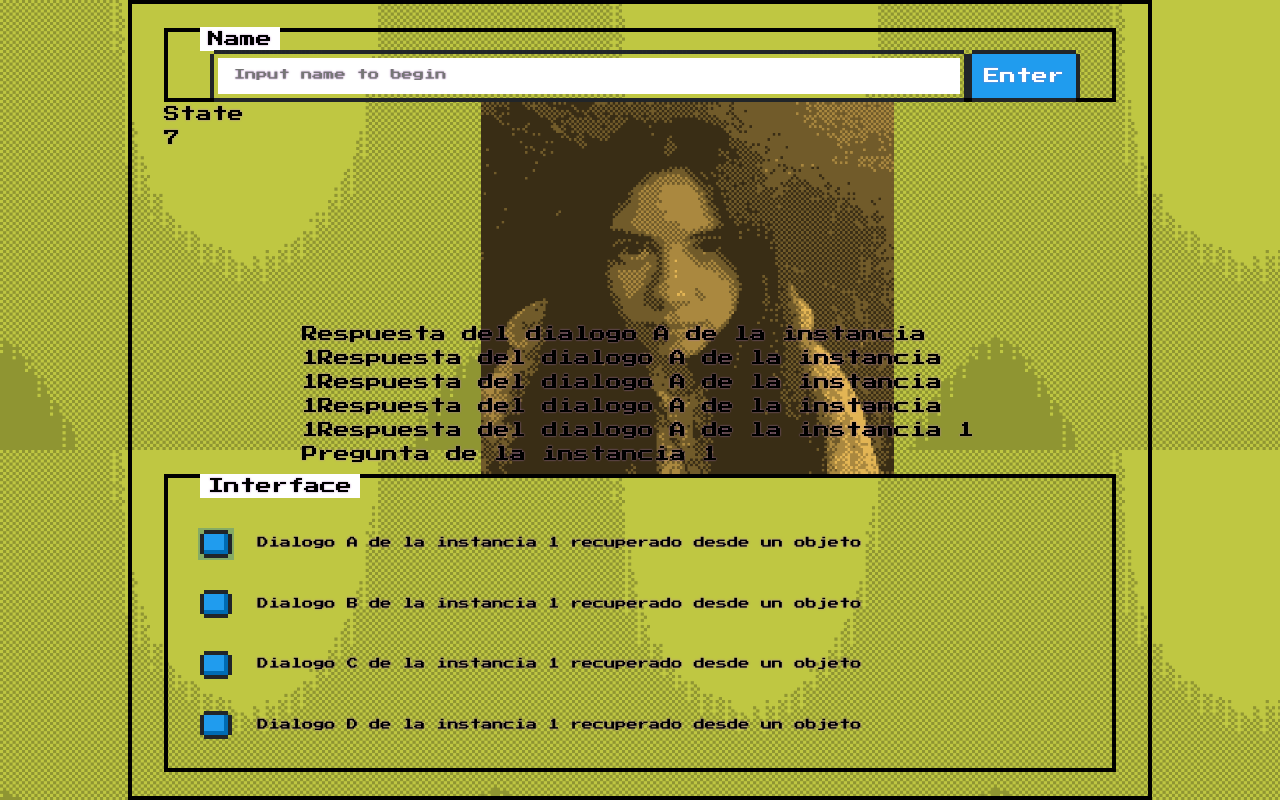
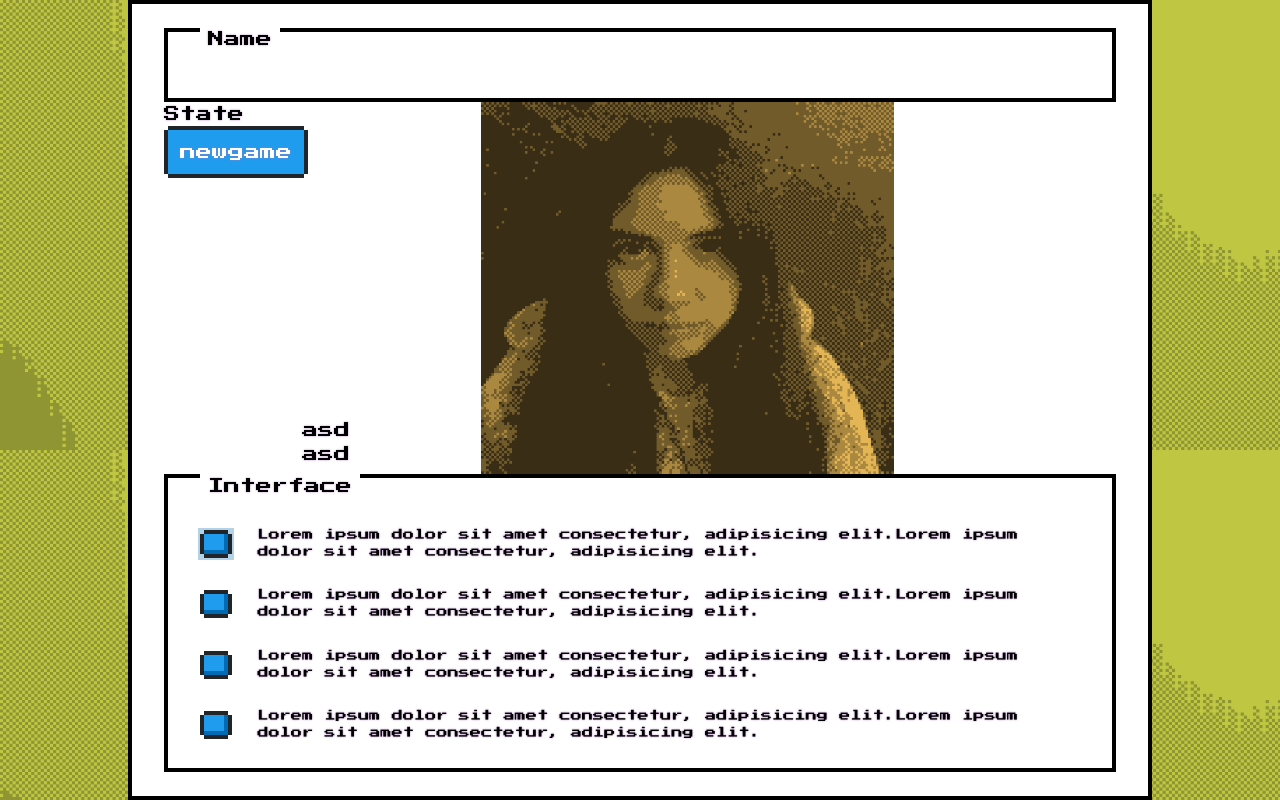
Before and after one commit to nicoflorentin/dialog-simulator, a plain HTML site: page index.html in a window 1280 px wide. Both pictures are taken after a click on the button 216 px from the left and 543 px from the top of the page. Drawn offline with nearby package versions, Linux system fonts and the light colour scheme.

Commit message:
Agregar sistema de guardado en local

```diff
--- a/index.html
+++ b/index.html
@@ -33,13 +33,14 @@
                 <!-- div para el input del jugador -->
                 <div class= "headBar__flex nes-field" id="nameDiv">
                     <input type="text" id="nameForm" name="nameForm" class="nes-input headBar__input" placeholder="Input name to begin">
-                    <input class="nes-btn is-primary" type="button" onclick="clickName()" value="Enter">
+                    <input class="nes-btn is-primary" type="button" onclick="storeName()" value="Enter">
                 </div>
         </div>
         <!--estadisticas  -->
         <div class="estadisticas">
             <div>State</div>
             <div id="statisticsShow"></div>
+            <input class="boton nes-btn is-primary" type="button" value="newgame" onclick="newGame()"></input>
         </div>
         <!--escenario -->
         <div class="scene">
@@ -65,6 +66,7 @@
                     <div class="botonCuadro"><button class="boton nes-btn is-primary" onclick="buttonPress('b')"></button></div>
                     <div class="botonCuadro"><button class="boton nes-btn is-primary" onclick="buttonPress('c')"></button></div>
                     <div class="botonCuadro"><button class="boton nes-btn is-primary" onclick="buttonPress('d')"></button></div>
+
                 </div>
                 <!-- dialogos -->
                 <div class="cuadroDialogos">
--- a/script.js
+++ b/script.js
@@ -1,35 +1,57 @@
 console.log("script OK");
+
+//////////////////////////////
+// DECLARACION DE VARIABLES //
+//////////////////////////////
 
 var instance = 1;
 var state = 10;
-var playerName = "";
+var playerName = playerName = localStorage.getItem("playerName");
 
-// FUNCION PARA GUARDAR EL NOMBRE, Y OCULATAR EL INPUT
-function clickName() {
-    console.log('Button OK');
-    let name = document.getElementById("nameForm").value;
+//////////////////////////////
+// DECLARACION DE FUNCIONES //
+//////////////////////////////
 
-    // ELIMINAR FORMULARIO
-    let item = document.getElementById("nameDiv");
-    item.parentNode.removeChild(item);
+// FUNCION ELIMINAR FORMULARIO
+function eraseForm() {
 
-    // AGREGAR NAME AL DOM
-    let headContainer = document.getElementById("headBar");
-    let paragraph = document.createElement("P");
-    let text = document.createTextNode(name);
-    paragraph.appendChild(text);
-    headContainer.appendChild(paragraph);
+    // eliminar formulario
+    let formDiv = document.getElementById("nameDiv");
+    formDiv.parentNode.removeChild(formDiv);
+    // agregar name al dom
+    let headDiv = document.getElementById("headBar");
+    let p = document.createElement("P");
+    p.innerHTML = playerName;
+    headDiv.appendChild(p);
+}
 
-    // GUARDAR NOMBRE EN VARIABLE GLOBAL
-    playerName = name;
+// FUNCION GUARDAR EL NOMBRE, MOSTRAR NOMBRE Y OCULTAR INPUT
+function storeName() {
 
-};
+    // recuperar nombre del input
+    let nameValue = document.getElementById("nameForm").value;
+    // guardar nombre en variable global y en storage
+    playerName = nameValue;
+    localStorage.setItem('playerName', playerName);
+
+    eraseForm();
+}
+
+// FUNCION BOTON NUEVO JUEGO
+function newGame(){
+
+    // resetea las variables
+    localStorage.setItem('instance', 1);
+    localStorage.setItem('state', 10);
+    localStorage.setItem('playerName', "");
+}
+
+console.log(typeof("playerName"));
 
 // FUNCION QUE DETERMINA QUE HACE CADA BOTON
 function buttonPress(buttonSelect) {
 
-    if (instance <= 10) {
-
+    if (instance <= 10 && playerName != "") {
         let dialog1Show = document.getElementById("dialog1Show");
         let dialog2Show = document.getElementById("dialog2Show");
         let dialog3Show = document.getElementById("dialog3Show");
@@ -89,9 +111,29 @@ function buttonPress(buttonSelect) {
                 web[instance - 1].botonA.dialogStateChange();
                 statisticsShow.innerHTML = state;
                 break;
+
+            case "new":
+                // tratar de recuperar los datos guardados e imprimir dialogos
         }
+
         // pasa a la siguiente instancia
         instance++;
+        // guarda instancia y state en local
+        localStorage.setItem("instance", instance);
+        localStorage.setItem("state", state)
     }
 
 };
+
+
+/////////////////////////////////
+// APENAS SE EJECUTA EL CÓDIGO //
+/////////////////////////////////
+
+// VERIFICAR SI HAY UN NOMBRE GUARDADO, RECUPERAR DATOS Y BORRAR FORMULARIO
+if (playerName != "") {
+
+    instance = parseInt(localStorage.getItem("instance"));
+    state = parseInt(localStorage.getItem("state"));
+    eraseForm();
+}
--- a/style.css
+++ b/style.css
@@ -24,6 +24,7 @@ body {
     height: 100vh;
     width: 80vw;
     margin: auto;
+    background-color: #fff;
 
     grid-template-areas:
         "head head"
@@ -92,6 +93,7 @@ font-size: 70%;
 
 .interfaz__cuadro {
     grid-area: interfaz;
+
 }
 
 .interfaz {
@@ -104,10 +106,6 @@ font-size: 70%;
     display: flex;
     flex-direction: column;
     justify-content:space-around;
-}
-
-.boton:hover {
-    font-size: 30px;
 }
 
 .botonCuadro {
```
